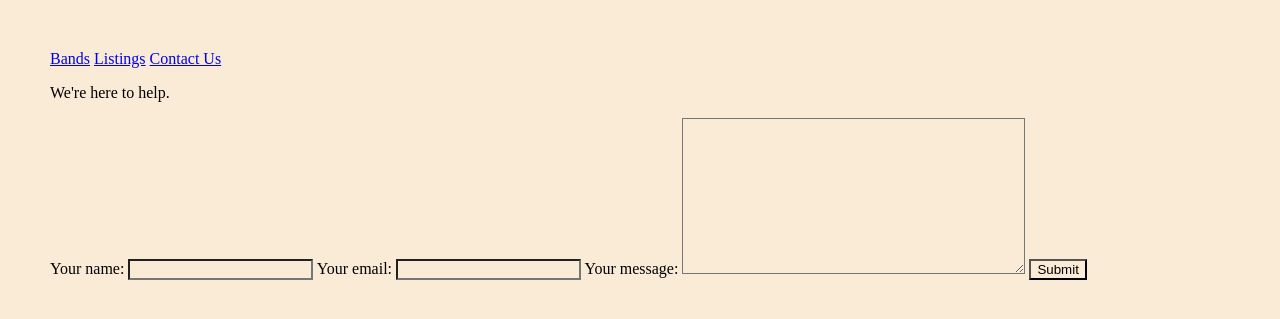
After one commit to balazshetenyi/django-web-app, a Django app: page /contact-us/ in a window 1280 px wide. The commit adds this page. Shown: the top 319 px of the page. Run offline with Django 4.2, Linux system fonts and the light colour scheme.

Commit message:
added contact form

```diff
--- /dev/null
+++ b/merchex/listings/forms.py
@@ -0,0 +1,6 @@
+from django import forms
+
+class ContactUsForm(forms.Form):
+    name = forms.CharField(label="Your name", max_length=100, required=False)
+    email = forms.EmailField(label="Your email")
+    message = forms.CharField(label="Your message", widget=forms.Textarea, max_length=1000)
--- a/merchex/listings/templates/listings/base.html
+++ b/merchex/listings/templates/listings/base.html
@@ -11,6 +11,7 @@
     <nav>
       <a href="{% url 'band-list' %}">Bands</a>
       <a href="{% url 'listings' %}">Listings</a>
+      <a href="{% url 'contact' %}">Contact Us</a>
     </nav>
 
     {% block content %} {% endblock %}
--- /dev/null
+++ b/merchex/listings/templates/listings/contact.html
@@ -0,0 +1,10 @@
+{% extends 'listings/base.html' %} {% block content %}
+
+<p>We're here to help.</p>
+
+<form action="" method="post" novalidate>
+  {% csrf_token %} {{ form }}
+  <input type="submit" value="Submit" />
+</form>
+
+{% endblock content %}
--- /dev/null
+++ b/merchex/listings/templates/listings/email_sent.html
@@ -0,0 +1,6 @@
+{% extends 'listings/base.html' %} {% block content %}
+
+<h1>Thanks for getting in touch!</h1>
+<p>We aim to respond within 1-3 working days.</p>
+
+{% endblock content %}
--- a/merchex/listings/views.py
+++ b/merchex/listings/views.py
@@ -1,7 +1,9 @@
 from django.http import HttpResponse
-from django.shortcuts import render
+from django.shortcuts import render, redirect
+from django.core.mail import send_mail
 
 from listings.models import Band, Listing
+from listings.forms import ContactUsForm
 
 def band_list(request):
     bands = Band.objects.all()
@@ -28,3 +30,31 @@ def listings(request):
     }
 
     return render(request, 'listings/listings.html', context)
+
+
+def contact(request):
+    print('The request method is:', request.method)
+    print('The POST data is:', request.POST)
+
+    if request.method == 'POST':
+        form = ContactUsForm(request.POST)
+        if form.is_valid():
+            print('The form is valid!')
+            print('The cleaned data is:', form.cleaned_data)
+            send_mail(
+                subject=f'Message from {form.cleaned_data["name"] or "anonymous"} via MerchEx Contact Us form',
+                message=form.cleaned_data['message'],
+                from_email=form.cleaned_data['email'],
+                recipient_list=['admin@merchex.xyz'],
+            )
+            return redirect('email-sent')
+        else:
+            print('The form is invalid!')
+    else:
+        form = ContactUsForm()
+
+    return render(request, 'listings/contact.html', {'form': form})
+
+
+def email_sent(request):
+    return render(request, 'listings/email_sent.html')
--- a/merchex/merchex/settings.py
+++ b/merchex/merchex/settings.py
@@ -122,3 +122,5 @@ STATIC_URL = 'static/'
 # https://docs.djangoproject.com/en/4.2/ref/settings/#default-auto-field
 
 DEFAULT_AUTO_FIELD = 'django.db.models.BigAutoField'
+
+EMAIL_BACKEND = 'django.core.mail.backends.console.EmailBackend'
--- a/merchex/merchex/urls.py
+++ b/merchex/merchex/urls.py
@@ -23,4 +23,6 @@ urlpatterns = [
     path("bands/", views.band_list, name="band-list"),
     path("bands/<int:id>/", views.band_detail, name="band-detail"),
     path("listings/", views.listings, name="listings"),
+    path("contact-us/", views.contact, name="contact"),
+    path("email-sent/", views.email_sent, name="email-sent"),
 ]
```
